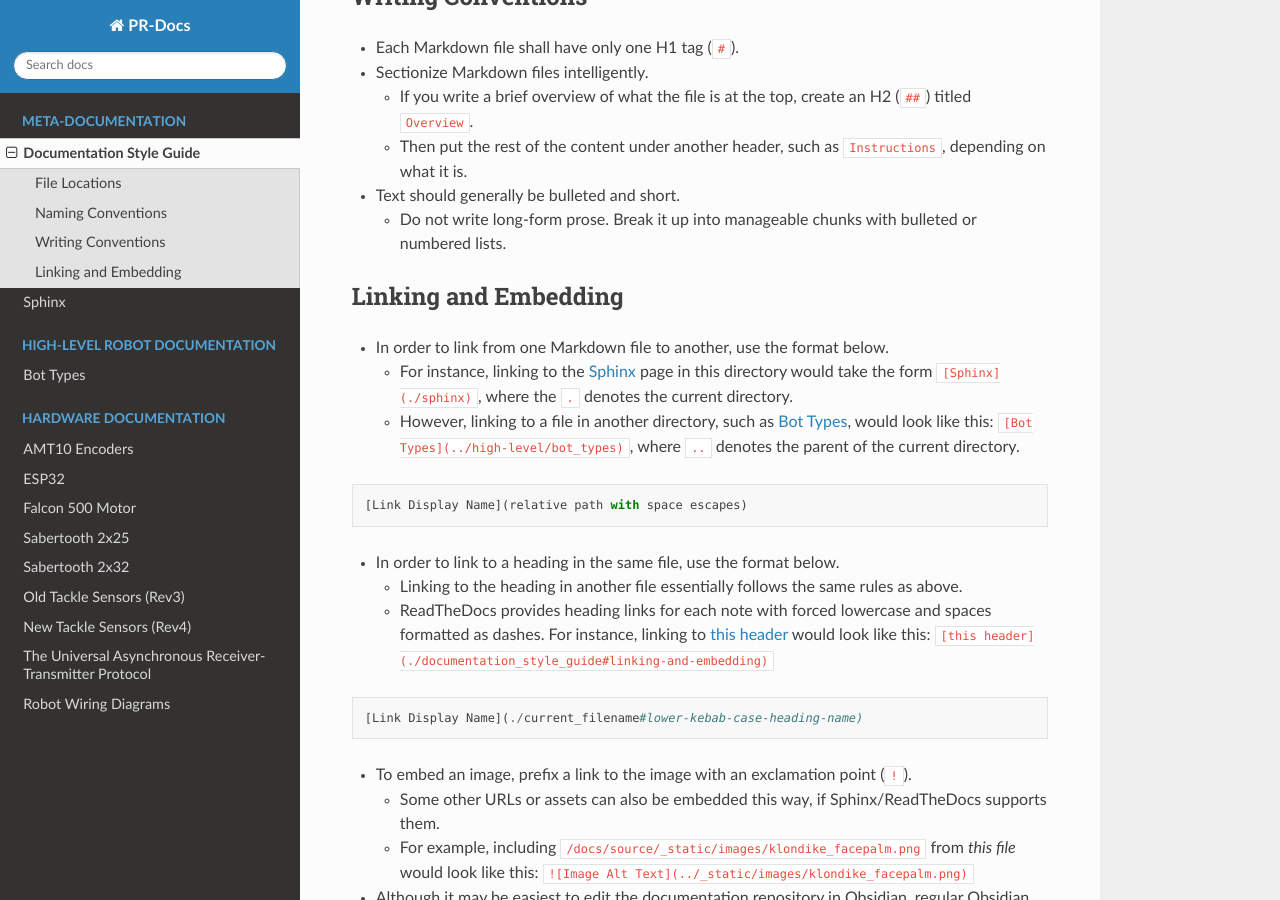
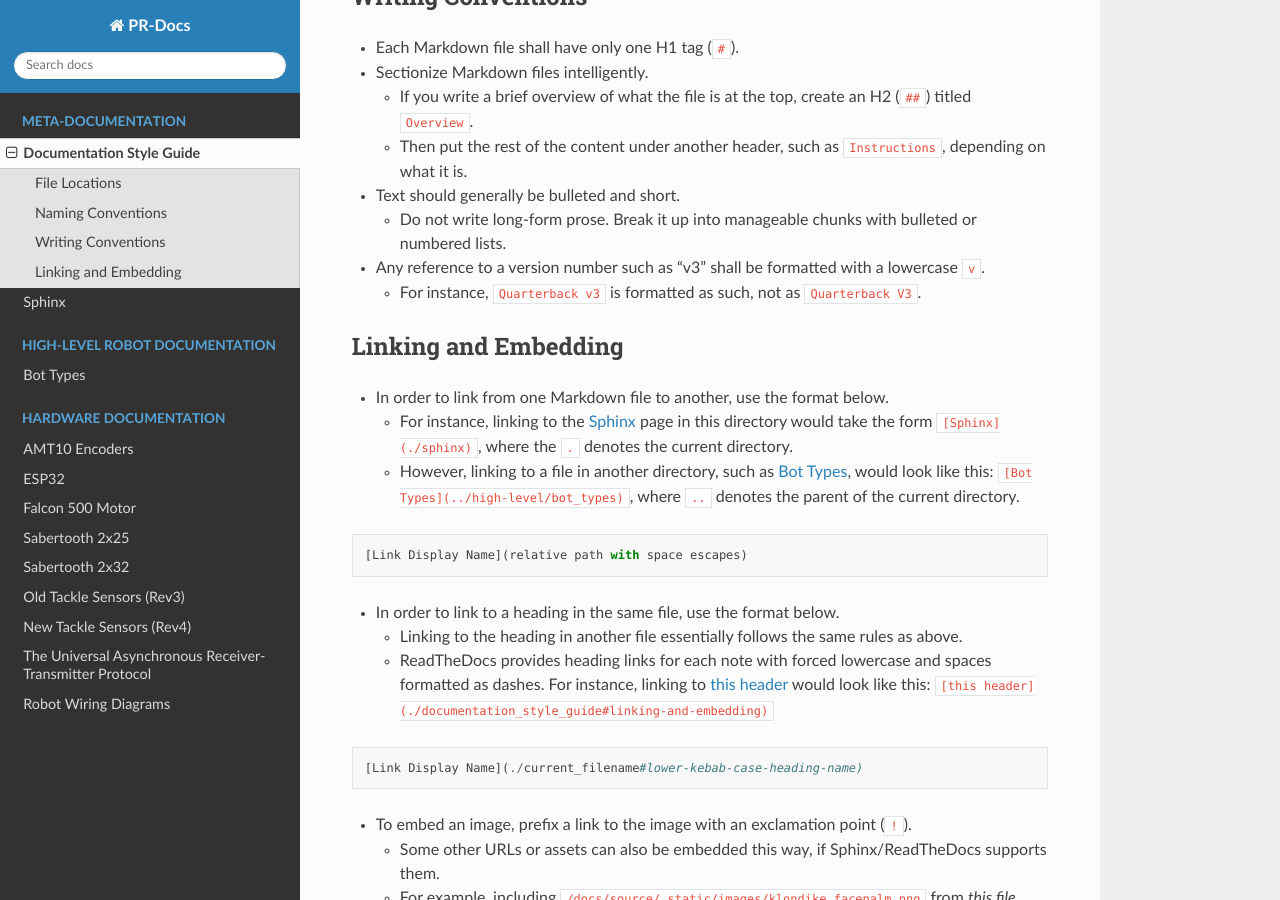
Before and after one commit to PolarRobotics/PR-Docs, a Sphinx documentation site: the page built from docs/source/metadocs/documentation_style_guide.md, in a window 1280 px wide and 900 px high, scrolled down 1048 px. Built offline with Sphinx 7.4.7 and the Read the Docs theme 2.0.0, drawn with Linux system fonts in a browser that asks for light colours; pages that are not in the unit, such as notebooks, are missing from menus.

Commit message:
Update documentation_style_guide.md

```diff
--- a/docs/source/metadocs/documentation_style_guide.md
+++ b/docs/source/metadocs/documentation_style_guide.md
@@ -27,6 +27,8 @@
 	- Then put the rest of the content under another header, such as `Instructions`, depending on what it is.
 - Text should generally be bulleted and short.
 	- Do not write long-form prose. Break it up into manageable chunks with bulleted or numbered lists.
+- Any reference to a version number such as "v3" shall be formatted with a lowercase `v`.
+	- For instance, `Quarterback v3` is formatted as such, not as `Quarterback V3`.
 
 ## Linking and Embedding
 - In order to link from one Markdown file to another, use the format below.
```
